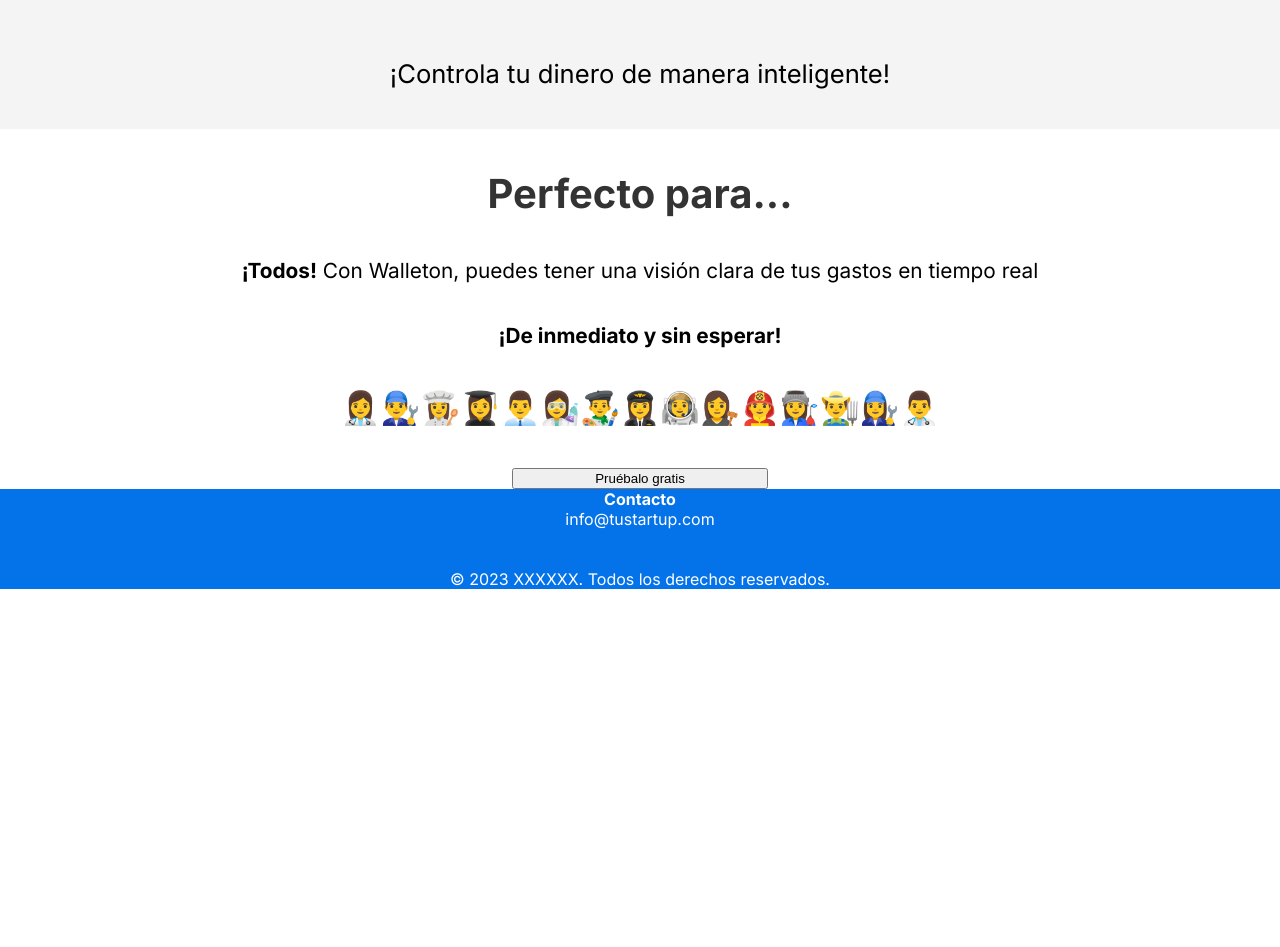
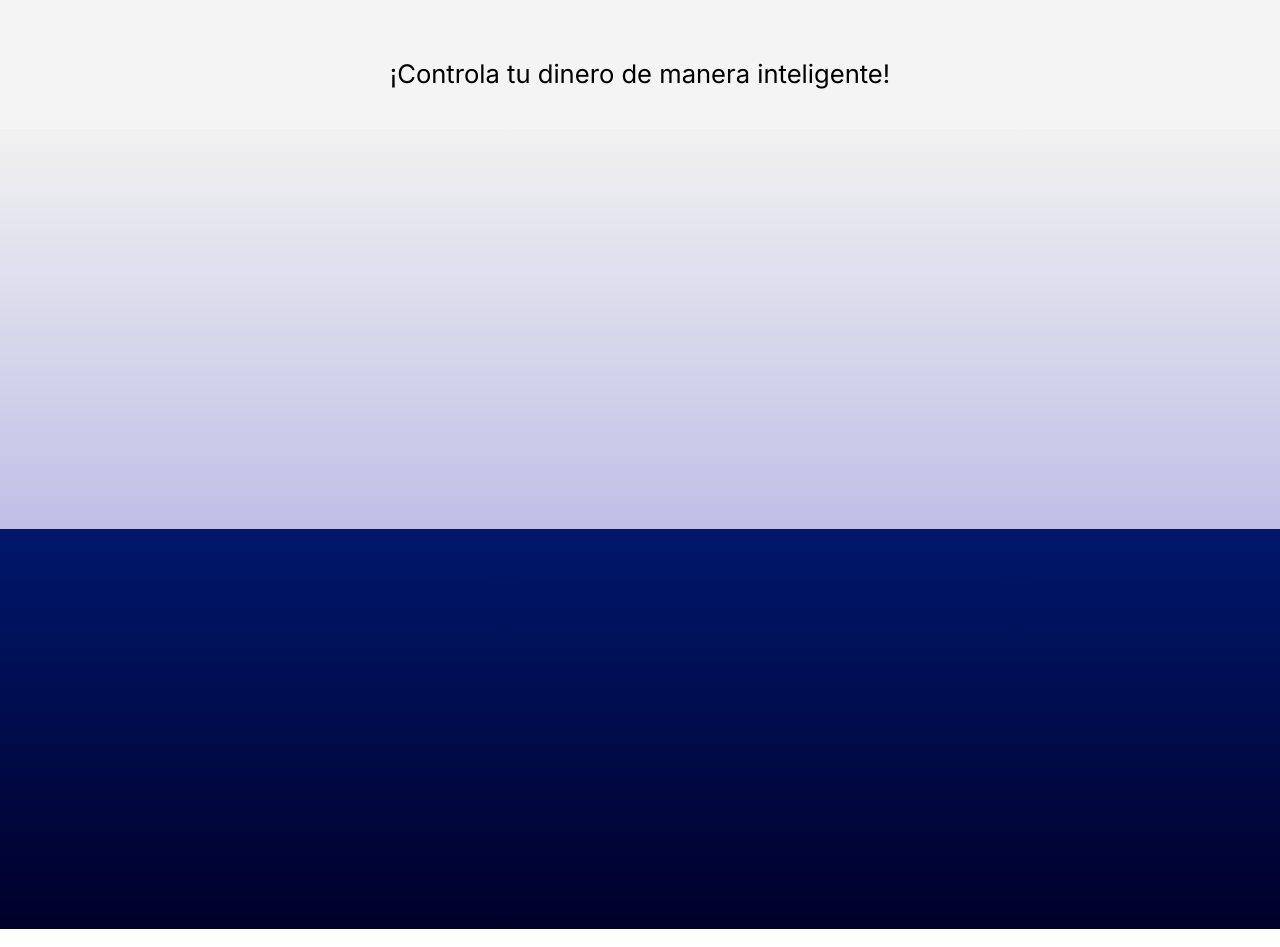
Before and after one commit to martinnss/cheap-flights, a React (Create React App) app in the folder frontend/: page / in a window 1280 px wide. Shown: the part 825-1772 px from the top of the page. Before the commit the page ends 1414 px from the top, so only its background shows below. Built offline with nearby package versions, Linux system fonts and the light colour scheme.

Commit message:
creating background components

```diff
--- /dev/null
+++ b/frontend/src/Components/ClearBackground.jsx
@@ -0,0 +1,28 @@
+import React from 'react';
+import styled from 'styled-components';
+
+const Background = styled.div`
+    position: relative;
+    width: 100vw;
+    height: 50vh;
+
+
+    &:before {
+        content: '';
+        position: absolute;
+        top: 0;
+        right: 0;
+        bottom: 0;
+        left: 0;
+        background-image: linear-gradient(to bottom, #f1f1f1, #bfbfe7);
+        opacity: 1;
+    }
+`;
+
+const ClearBackground = () => {
+  return (
+    <Background></Background>
+  );
+};
+
+export default ClearBackground
--- /dev/null
+++ b/frontend/src/Components/DarkBackground.jsx
@@ -0,0 +1,28 @@
+import React from 'react';
+import styled from 'styled-components';
+
+const Background = styled.div`
+    position: relative;
+    width: 100vw;
+    height: 50vh;
+
+
+    &:before {
+        content: '';
+        position: absolute;
+        top: 0;
+        right: 0;
+        bottom: 0;
+        left: 0;
+        background-image: linear-gradient(to bottom, #00176c, #000029);
+        opacity: 1;
+    }
+`;
+
+const DarkContainerBackground = () => {
+  return (
+    <Background></Background>
+  );
+};
+
+export default DarkContainerBackground
--- a/frontend/src/Components/PrimaryButton.jsx
+++ b/frontend/src/Components/PrimaryButton.jsx
@@ -36,8 +36,8 @@ const StyledButton = styled.button`
     left: 0;
     z-index: -1;
     border-radius: 5px;
-    background-color: #958fe2;
-    background-image: linear-gradient(315deg, #958fe2 0%, #4c41e4 74%);
+    background-color: #2215d9;
+    background-image: linear-gradient(315deg, #261bbc 0%, #2316d5 74%);
     box-shadow: -7px -7px 20px 0px #fff9, -4px -4px 5px 0px #fff9,
       7px 7px 20px 0px #0002, 4px 4px 5px 0px #0001;
     transition: all 0.3s ease;
--- a/frontend/src/Containers/HeaderBar.jsx
+++ b/frontend/src/Containers/HeaderBar.jsx
@@ -45,9 +45,7 @@ const LoginText = styled.p`
   margin-right: 1rem;
 `;
 
-const Button = styled.button`
-  /* Add your button styles here */
-`;
+
 
 const HeaderBar = () => {
   const navigate = useNavigate();
--- a/frontend/src/Pages/Home.jsx
+++ b/frontend/src/Pages/Home.jsx
@@ -1,8 +1,11 @@
 import React from 'react'
 import { useNavigate } from 'react-router-dom';
 import '../Styles/home.css'
+
 import PrimaryButton from '../Components/PrimaryButton';
 import HeaderBar from '../Containers/HeaderBar';
+import DarkContainerBackground from '../Components/DarkBackground';
+import ClearBackground from '../Components/ClearBackground';
 
 const Home = () => {
     const navigate = useNavigate();
@@ -43,6 +46,8 @@ const Home = () => {
                 </p>
             </div>
         </section>
+        <ClearBackground />
+        <DarkContainerBackground />
 
 
 
```
